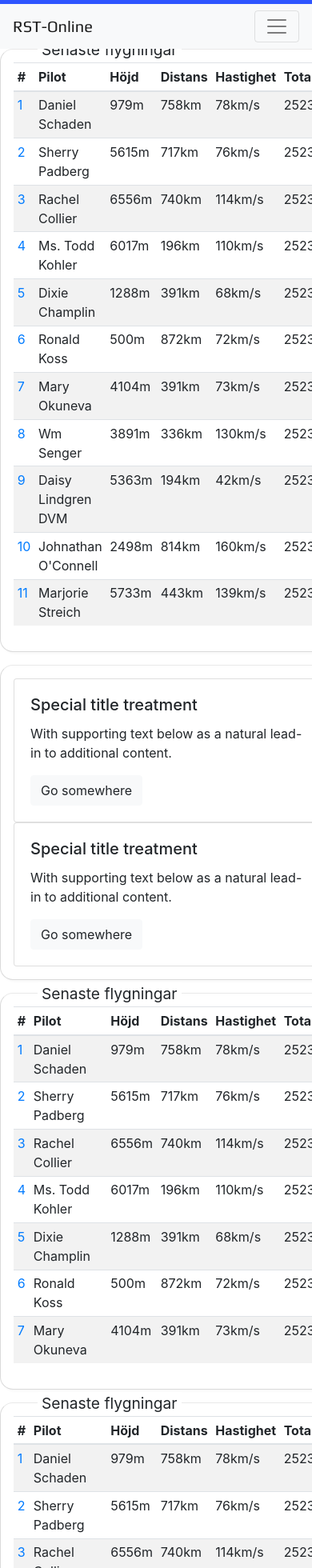
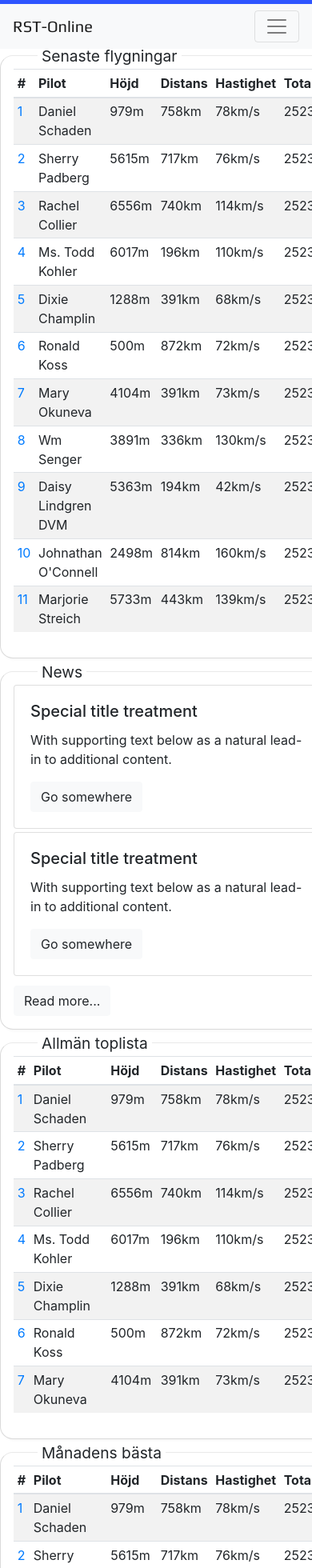
Before and after one commit to MrGuzior/rst, a React (Create React App) app: page / in a window 390 px wide. Shown: the top 1960 px of the page at 80% size. Built offline with nearby package versions, Linux system fonts and the light colour scheme.

Commit message:
Trying different news styles

```diff
--- a/src/Components/Home/Home.jsx
+++ b/src/Components/Home/Home.jsx
@@ -7,16 +7,20 @@ const Home = () => {
     return(
         <section className='home'>
             <HomeItem
-                component={<ResultList maxLength={10} itemType='' title='Senaste flygningar'/>}
+                title='Senaste flygningar'
+                component={<ResultList maxLength={10}/>}
             />
             <HomeItem
+                title='News'
                 component={<News/>}
             />
             <HomeItem
-                component={<ResultList maxLength={6} itemType='home-item' title='Senaste flygningar'/>}
+                title='Allmän toplista'
+                component={<ResultList maxLength={6}/>}
             />
             <HomeItem
-                component={<ResultList maxLength={6} itemType='home-item' title='Senaste flygningar'/>}
+                title='Månadens bästa'
+                component={<ResultList maxLength={6}/>}
             />
         </section>
     )
--- a/src/Components/Home/HomeItem.jsx
+++ b/src/Components/Home/HomeItem.jsx
@@ -1,8 +1,9 @@
 import React from 'react'
 
-const HomeItem = ({component}) => {
+const HomeItem = ({component, title}) => {
     return(
         <div className='home-item'>
+            <div className='home-item-title'>{title}</div>
             {component}
         </div>
     )
--- a/src/Components/News/News.jsx
+++ b/src/Components/News/News.jsx
@@ -2,6 +2,7 @@ import React from 'react'
 import NewsItem from './NewsItem'
 import {useSelector} from 'react-redux'
 import {selectData} from '../../store/appSlice'
+import {Button} from 'react-bootstrap'
 
 const News = () => {
     const {news} = useSelector(selectData)
@@ -9,6 +10,7 @@ const News = () => {
         <section className="News">
             <NewsItem/>
             <NewsItem/>
+            <Button className='mt-2' variant="light">Read more...</Button>
         </section>
     )
 }
--- a/src/Components/News/NewsItem.jsx
+++ b/src/Components/News/NewsItem.jsx
@@ -6,7 +6,7 @@ const NewsItem = ({item}) => {
 
 
     return (
-        <section className="NewsItem">
+        <section className="NewsItem mb-1">
             <Card>
             <Card.Body>
                 <Card.Title>Special title treatment</Card.Title>
--- a/src/Components/ResultList/ResultList.jsx
+++ b/src/Components/ResultList/ResultList.jsx
@@ -9,7 +9,7 @@ const ResultList = ({maxLength = 500, title}) => {
 
     return(
         <section className={`ResultList`}>
-            <div className='home-item-title'>{title}</div>
+
             <Table responsive="sm" striped size="sm">
                 <thead>
                     <tr>
--- a/src/style/index.css
+++ b/src/style/index.css
@@ -59,8 +59,9 @@ code {
 @media only screen and (max-width: 1000px){
   .home{
     grid-template-columns: 1fr;
-    margin: 3px;
     margin: 0;
+    margin-top: 0.5em;
+
   }
 }
 
```
